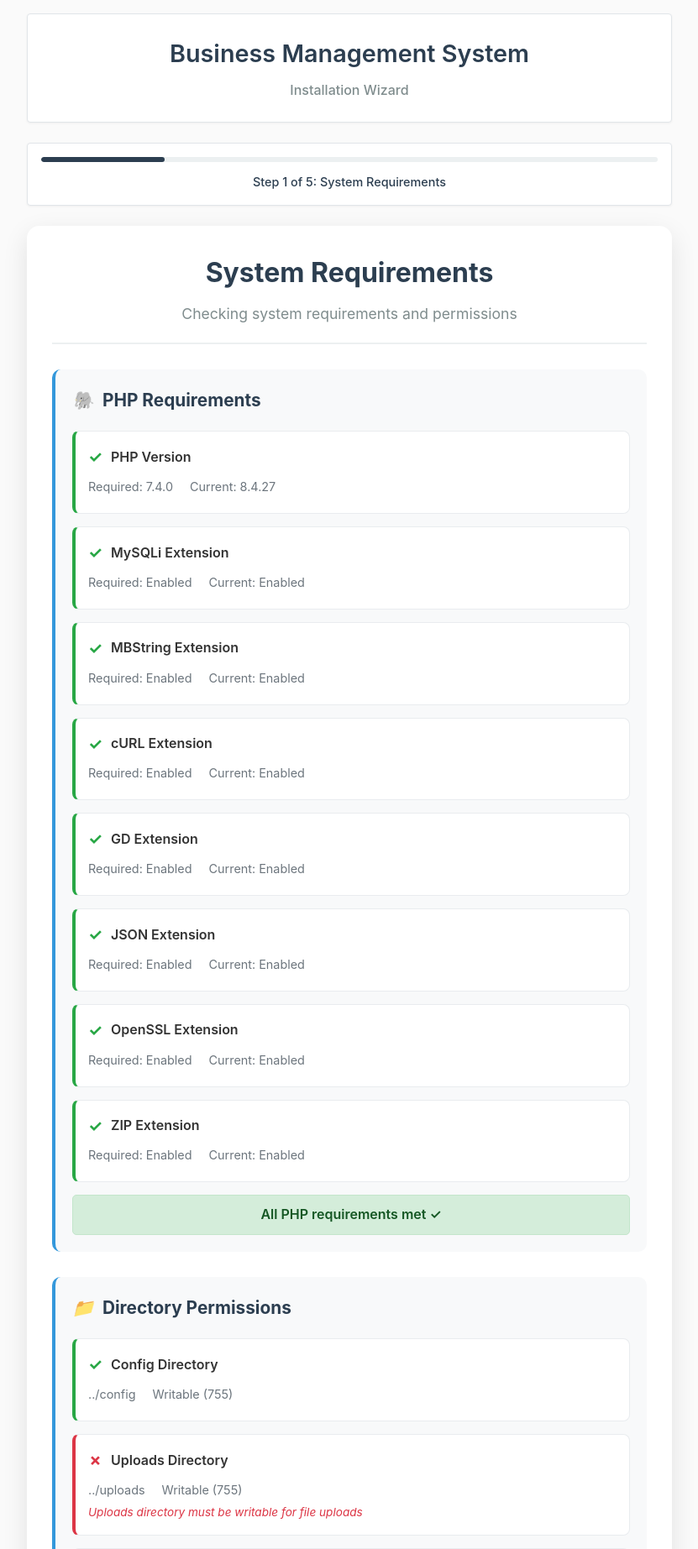
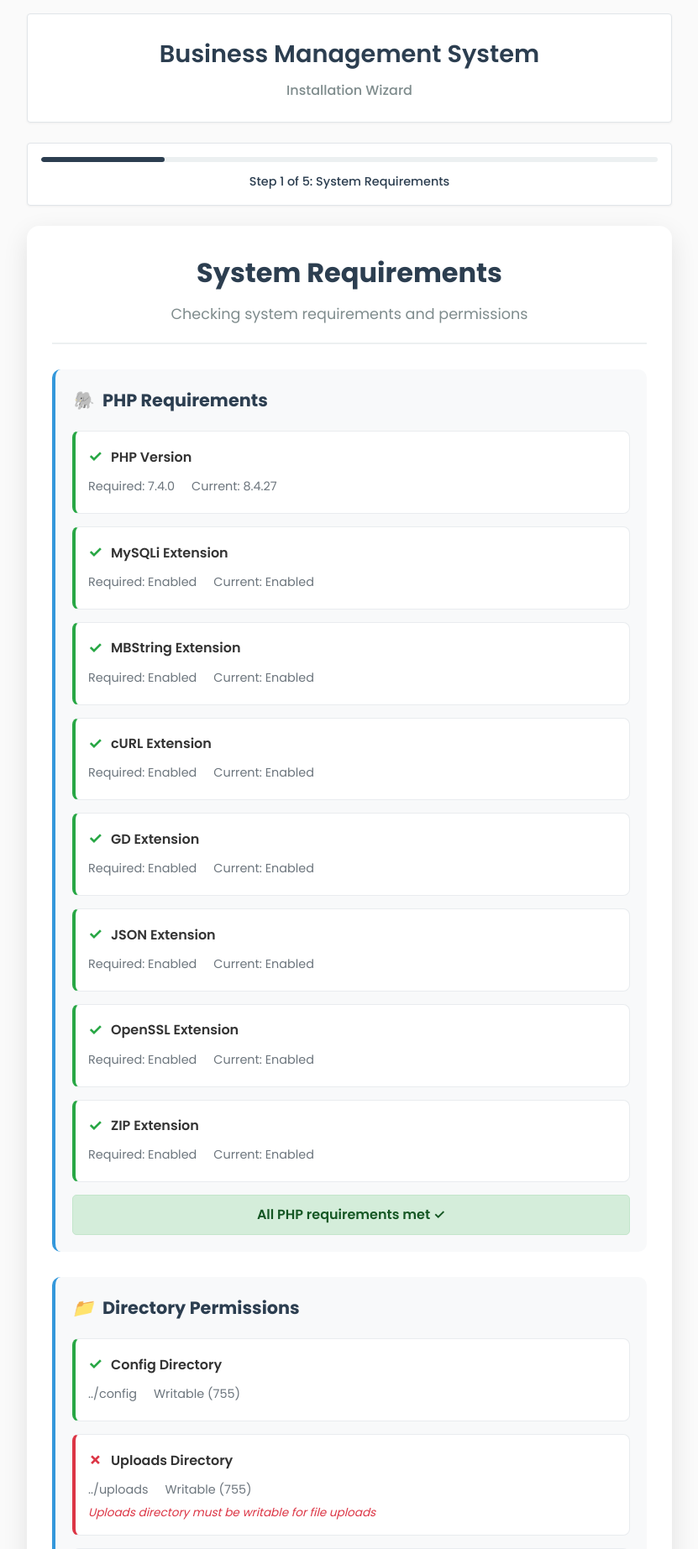
Before and after one commit to rukibhamz/business, a PHP site: page /bms/install/index.php in a window 1280 px wide. Shown: the top 1845 px of the page at 84% size, without its empty margins (224-1055 px from the left). Run offline with PHP 8.4, Linux system fonts and the light colour scheme; some libraries are stand-ins or nearby versions.

Commit message:
ui update

```diff
--- a/business-management-system/admin/includes/header.php
+++ b/business-management-system/admin/includes/header.php
@@ -20,6 +20,9 @@ $systemStats = getSystemStats();
     <meta charset="UTF-8">
     <meta name="viewport" content="width=device-width, initial-scale=1.0">
     <title><?php echo isset($pageTitle) ? $pageTitle . ' - ' : ''; ?><?php echo COMPANY_NAME; ?> Admin</title>
+    <link rel="preconnect" href="https://fonts.googleapis.com">
+    <link rel="preconnect" href="https://fonts.gstatic.com" crossorigin>
+    <link href="https://fonts.googleapis.com/css2?family=Poppins:wght@300;400;500;600;700&display=swap" rel="stylesheet">
     <link rel="stylesheet" href="../public/css/admin.css">
     <link rel="icon" type="image/x-icon" href="../public/images/logo.png">
     <meta name="robots" content="noindex, nofollow">
--- a/business-management-system/admin/login.php
+++ b/business-management-system/admin/login.php
@@ -61,6 +61,9 @@ if (isset($_GET['timeout'])) {
     <meta charset="UTF-8">
     <meta name="viewport" content="width=device-width, initial-scale=1.0">
     <title>Login - <?php echo COMPANY_NAME; ?></title>
+    <link rel="preconnect" href="https://fonts.googleapis.com">
+    <link rel="preconnect" href="https://fonts.gstatic.com" crossorigin>
+    <link href="https://fonts.googleapis.com/css2?family=Poppins:wght@300;400;500;600;700&display=swap" rel="stylesheet">
     <link rel="stylesheet" href="../public/css/admin.css">
     <link rel="icon" type="image/x-icon" href="../public/images/logo.png">
 </head>
--- a/business-management-system/frontend/halls/booking.php
+++ b/business-management-system/frontend/halls/booking.php
@@ -188,6 +188,9 @@ $companyPhone = getSetting('company_phone', '+234 000 000 0000');
     <meta charset="UTF-8">
     <meta name="viewport" content="width=device-width, initial-scale=1.0">
     <title>Book <?php echo htmlspecialchars($hall['hall_name']); ?> - Hall Booking</title>
+    <link rel="preconnect" href="https://fonts.googleapis.com">
+    <link rel="preconnect" href="https://fonts.gstatic.com" crossorigin>
+    <link href="https://fonts.googleapis.com/css2?family=Poppins:wght@300;400;500;600;700&display=swap" rel="stylesheet">
     <link rel="stylesheet" href="../../public/css/bootstrap.min.css">
     <link rel="stylesheet" href="../../public/css/halls.css">
     <link rel="stylesheet" href="https://cdnjs.cloudflare.com/ajax/libs/font-awesome/6.0.0/css/all.min.css">
--- a/business-management-system/frontend/halls/index.php
+++ b/business-management-system/frontend/halls/index.php
@@ -108,6 +108,9 @@ $companyPhone = getSetting('company_phone', '+234 000 000 0000');
     <meta charset="UTF-8">
     <meta name="viewport" content="width=device-width, initial-scale=1.0">
     <title>Hall Rentals - <?php echo htmlspecialchars($companyName); ?></title>
+    <link rel="preconnect" href="https://fonts.googleapis.com">
+    <link rel="preconnect" href="https://fonts.gstatic.com" crossorigin>
+    <link href="https://fonts.googleapis.com/css2?family=Poppins:wght@300;400;500;600;700&display=swap" rel="stylesheet">
     <link rel="stylesheet" href="../../public/css/bootstrap.min.css">
     <link rel="stylesheet" href="../../public/css/halls.css">
     <link rel="stylesheet" href="https://cdnjs.cloudflare.com/ajax/libs/font-awesome/6.0.0/css/all.min.css">
--- a/business-management-system/frontend/halls/view.php
+++ b/business-management-system/frontend/halls/view.php
@@ -75,6 +75,9 @@ $companyPhone = getSetting('company_phone', '+234 000 000 0000');
     <meta charset="UTF-8">
     <meta name="viewport" content="width=device-width, initial-scale=1.0">
     <title><?php echo htmlspecialchars($hall['hall_name']); ?> - Hall Details</title>
+    <link rel="preconnect" href="https://fonts.googleapis.com">
+    <link rel="preconnect" href="https://fonts.gstatic.com" crossorigin>
+    <link href="https://fonts.googleapis.com/css2?family=Poppins:wght@300;400;500;600;700&display=swap" rel="stylesheet">
     <link rel="stylesheet" href="../../public/css/bootstrap.min.css">
     <link rel="stylesheet" href="../../public/css/halls.css">
     <link rel="stylesheet" href="https://cdnjs.cloudflare.com/ajax/libs/font-awesome/6.0.0/css/all.min.css">
--- a/business-management-system/install/assets/style.css
+++ b/business-management-system/install/assets/style.css
@@ -11,7 +11,7 @@
 }
 
 body {
-    font-family: -apple-system, BlinkMacSystemFont, 'Segoe UI', Roboto, Oxygen, Ubuntu, Cantarell, sans-serif;
+    font-family: 'Poppins', -apple-system, BlinkMacSystemFont, 'Segoe UI', Roboto, Oxygen, Ubuntu, Cantarell, sans-serif;
     line-height: 1.6;
     color: #333;
     background: #fafafa;
--- a/business-management-system/install/index.php
+++ b/business-management-system/install/index.php
@@ -347,6 +347,9 @@ if ($installMessage) {
     <meta charset="UTF-8">
     <meta name="viewport" content="width=device-width, initial-scale=1.0">
     <title>Business Management System - Installation</title>
+    <link rel="preconnect" href="https://fonts.googleapis.com">
+    <link rel="preconnect" href="https://fonts.gstatic.com" crossorigin>
+    <link href="https://fonts.googleapis.com/css2?family=Poppins:wght@300;400;500;600;700&display=swap" rel="stylesheet">
     <link rel="stylesheet" href="assets/style.css">
     <link rel="icon" type="image/x-icon" href="../public/images/logo.png">
 </head>
--- a/business-management-system/public/css/admin.css
+++ b/business-management-system/public/css/admin.css
@@ -11,7 +11,7 @@
 }
 
 body {
-    font-family: -apple-system, BlinkMacSystemFont, 'Segoe UI', Roboto, Oxygen, Ubuntu, Cantarell, sans-serif;
+    font-family: 'Poppins', -apple-system, BlinkMacSystemFont, 'Segoe UI', Roboto, Oxygen, Ubuntu, Cantarell, sans-serif;
     line-height: 1.6;
     color: #333;
     background: #fafafa;
--- a/business-management-system/public/css/halls.css
+++ b/business-management-system/public/css/halls.css
@@ -11,7 +11,7 @@
 }
 
 body {
-    font-family: -apple-system, BlinkMacSystemFont, 'Segoe UI', Roboto, Oxygen, Ubuntu, Cantarell, sans-serif;
+    font-family: 'Poppins', -apple-system, BlinkMacSystemFont, 'Segoe UI', Roboto, Oxygen, Ubuntu, Cantarell, sans-serif;
     line-height: 1.6;
     color: #333;
     background-color: #fafafa;
```
